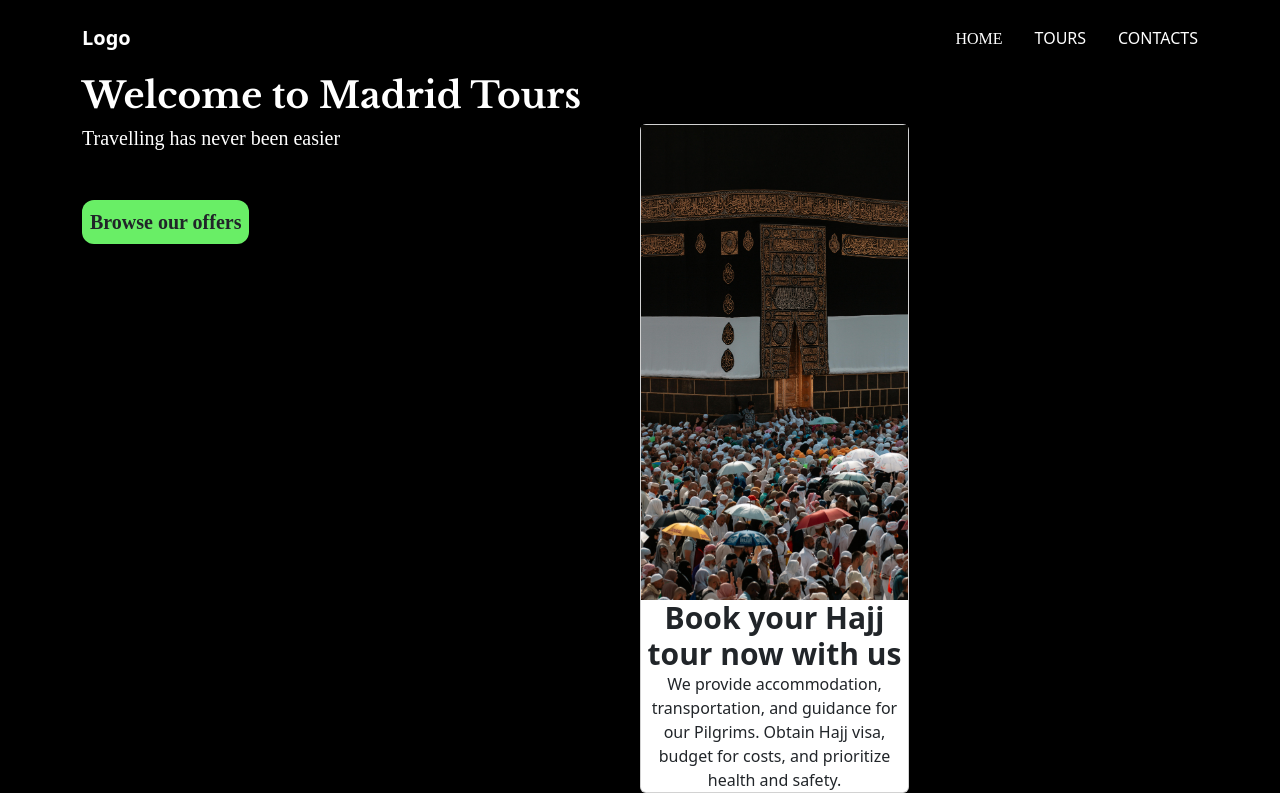
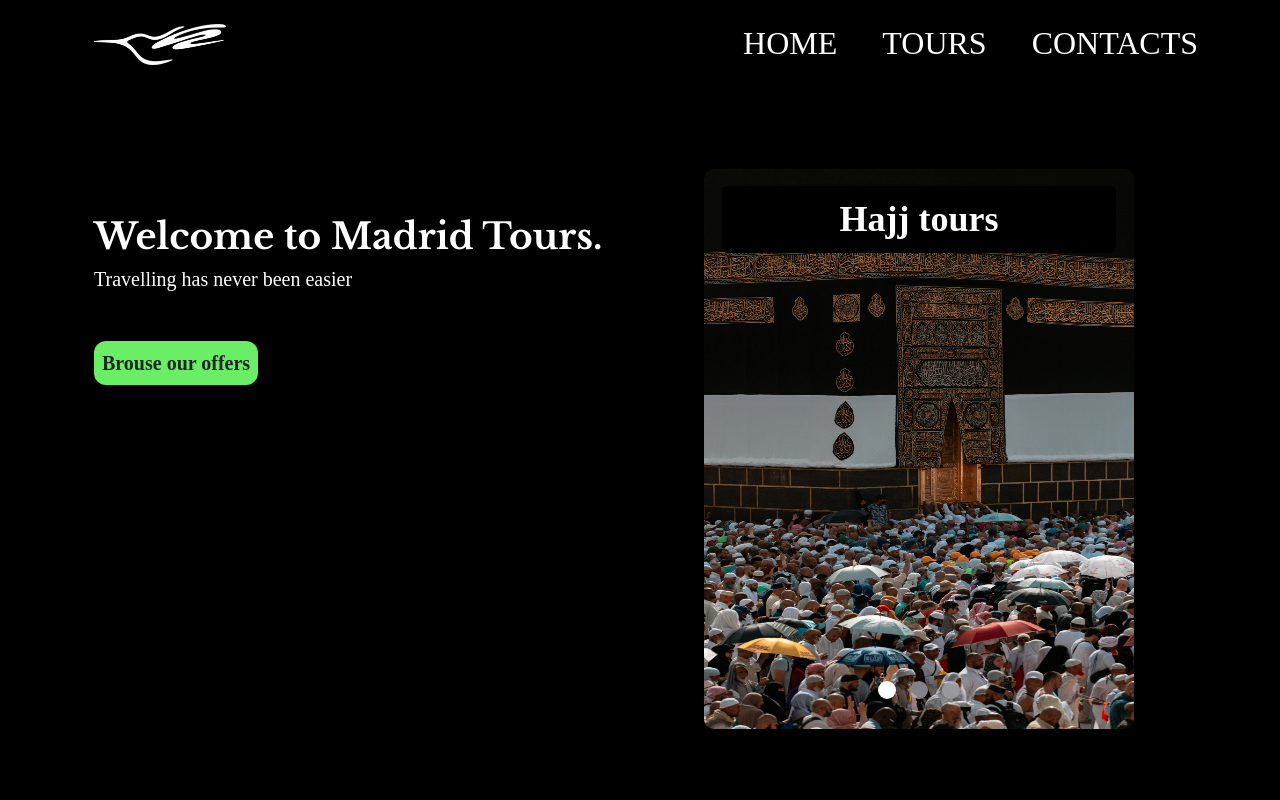
Before and after one commit to AmrKhalidMohamed/madrid-app, a React (Create React App) app: page / in a window 1280 px wide. Built offline with nearby package versions, Linux system fonts and the light colour scheme; a web font is replaced by a local one.

Commit message:
home layout

```diff
--- a/src/App.js
+++ b/src/App.js
@@ -21,7 +21,7 @@ const router = createBrowserRouter([
 
 function App() {
   return (
-      <div className="App">
+      <div className="App bg-black">
         <RouterProvider router={router}/>
       </div>
   );
--- /dev/null
+++ b/src/Component/Button.js
@@ -0,0 +1,12 @@
+import React from "react";
+
+export function Button(props) {
+  return (
+    <button
+      type="button"
+      className="p-2 ml-3 rounded-xl bg-main hover:bg-green-700 transition-all duration-300 mt-5 font-extrabold font-second text-xl"
+    >
+      {props.text}
+    </button>
+  );
+}
--- /dev/null
+++ b/src/Component/Card.js
@@ -0,0 +1,16 @@
+import React from "react";
+import img1 from "../Images/img1.jpg";
+
+export function Card() {
+  return (
+    <div class="flex w-[430px] h-[560px] relative">
+        <img class="w-[430px] h-[560px] left-0 top-0 absolute rounded-[10px]" src={img1} />
+        <div class="w-[394px] h-[67px] px-[116px] left-[18px] top-[17px] absolute bg-black rounded-md justify-center items-center gap-2.5 inline-flex">
+        <div class="text-white text-4xl font-bold font-second">Hajj tours</div>
+        </div>
+        <div class="w-[18px] h-[18px] left-[174px] top-[512px] absolute bg-white rounded-full"></div>
+        <div class="w-[18px] h-[18px] left-[206px] top-[512px] absolute opacity-80 bg-zinc-400 rounded-full"></div>
+        <div class="w-[18px] h-[18px] left-[238px] top-[512px] absolute opacity-80 bg-zinc-400 rounded-full"></div>
+    </div>
+  );
+}
--- a/src/Component/Header.js
+++ b/src/Component/Header.js
@@ -1,32 +1,15 @@
-import React from 'react';
-import img1 from '../Images/img1.jpg';
+import React from "react";
+import { Card } from "./Card";
 
 export default function Header() {
   return (
-    <div className='container-md'>
-      <div className='grid grid-cols-1 md:grid-cols-2'>
-        <div className='md:col-span-1'>
-          <div className='title'>
-            <h1 className='text-4xl text-white font-first font-bold mb-2'>Welcome to Madrid Tours</h1>
-            <h3 className='text-xl text-white font-second font-light'>Travelling has never been easier</h3>
-          </div>
-          <button type='button' className='p-2 rounded-xl bg-main hover:bg-green-700 transition-all duration-300 mt-5 font-bold font-second text-xl'>
-            Browse our offers
-          </button>
+    <div className="container-sm mt-5">
+      <div className="title">
+        <div className="text-4xl w-13 text-white font-first font-bold mb-2">
+          Welcome to Madrid Tours.
         </div>
-        <div className='md:col-span-1 mt-5 mr-5'>
-          <div className='card w-50'>
-            <img src={img1} className='' alt='hu' />
-            <div className=''>
-              <div className='text-center'>
-                <h1 className='text-3xl font-bold'>Book your Hajj tour now with us</h1>
-                <p>
-                  We provide accommodation, transportation, and guidance for our Pilgrims. Obtain
-                  Hajj visa, budget for costs, and prioritize health and safety.
-                </p>
-              </div>
-            </div>
-          </div>
+        <div className="text-xl text-white font-second font-light">
+          Travelling has never been easier
         </div>
       </div>
     </div>
--- /dev/null
+++ b/src/Component/NavItem.js
@@ -0,0 +1,13 @@
+import React from "react";
+import { Link } from "react-router-dom";
+
+export function NavItem(props) {
+  return (
+      <li>
+        <Link to={props.link} exact className="text-white text-[32px] group font-second">
+        {props.text}
+          <div class="scale-0 w-[31px] h-[0px] border-1 group-focus:scale-100 group-hover:scale-100 group-hover:opacity-40 border-white transition-all duration-300"></div>
+        </Link>
+      </li>
+  );
+}
--- a/src/Component/Navbar.js
+++ b/src/Component/Navbar.js
@@ -1,59 +1,37 @@
-import React from 'react';
-import { Link, NavLink } from 'react-router-dom';
+import React, { useState } from "react";
+import { Link } from "react-router-dom";
+import { NavItem } from "./NavItem";
+import Logo from '../Images/madridLogo.png'
 
 export default function Navbar() {
+  const [isOpen, setIsOpen] = useState(false);
+
+  const toggleMenu = () => {
+    setIsOpen(!isOpen);
+  };
+
   return (
-    <nav className="bg-black">
-      <div className="container-lg mx-auto flex items-center justify-between py-4">
-        <Link to="/" className="text-white text-xl font-bold">Logo</Link>
-        <button className="block lg:hidden focus:outline-none">
-          <svg
-            className="w-6 h-6 text-white"
-            fill="none"
-            stroke="currentColor"
-            viewBox="0 0 24 24"
-            xmlns="http://www.w3.org/2000/svg"
-          >
-            <path
-              strokeLinecap="round"
-              strokeLinejoin="round"
-              strokeWidth="2"
-              d="M4 6h16M4 12h16m-7 6h7"
-            ></path>
-          </svg>
+    <div className="bg-black grid sm:grid-cols-2 mb-20">
+      <div className="container-sm mx-auto flex items-center justify-between py-4">
+        <Link to="/" className="text-white text-xl font-bold">
+          <img src={Logo} alt="Logo" className="w-25"></img>
+        </Link>
+        <button
+        onClick={toggleMenu}
+        data-collapse-toggle="navbar-default" type="button" className="inline-flex items-center sm:hidden text-white" aria-controls="navbar-default" aria-expanded="false">
+        <span className="sr-only">Open main menu</span>
+        <svg className="w-5 h-5" aria-hidden="true" xmlns="http://www.w3.org/2000/svg" fill="none" viewBox="0 0 17 14">
+            <path stroke="currentColor" stroke-linecap="round" stroke-linejoin="round" stroke-width="2" d="M1 1h15M1 7h15M1 13h15"/>
+        </svg>
         </button>
-        <div className="hidden lg:flex lg:flex-grow lg:items-center lg:ml-8 lg:justify-end">
-          <ul className="flex flex-col lg:flex-row lg:space-x-8">
-            <li className="nav-item">
-              <NavLink
-                to="/"
-                exact
-                className="text-white font-second hover:text-gray-200 transition duration-300"
-              >
-                HOME
-              </NavLink>
-            </li>
-            <li className="nav-item">
-              <NavLink
-                to="/tours"
-                className="text-white hover:text-gray-200 transition duration-300"
-                activeClassName="font-bold"
-              >
-                TOURS
-              </NavLink>
-            </li>
-            <li className="nav-item">
-              <NavLink
-                to="/contacts"
-                className="text-white hover:text-gray-200 transition duration-300"
-                activeClassName="font-bold"
-              >
-                CONTACTS
-              </NavLink>
-            </li>
+      </div>
+        <div className={`sm:flex sm:flex-grow sm:items-center sm:justify-end ${isOpen ? 'block' : 'hidden'}`} id="navbar-default">
+          <ul className={`justify-center items-center gap-[45px] ${isOpen ? 'block' : 'inline-flex'}`}>
+            <NavItem text='HOME' link='/'/>
+            <NavItem text='TOURS' link='/tours'/>
+            <NavItem text='CONTACTS' link='/contacts'/>
           </ul>
         </div>
-      </div>
-    </nav>
+    </div>
   );
 }
--- a/src/Home.js
+++ b/src/Home.js
@@ -1,12 +1,22 @@
 import React from 'react'
 import Navbar from './Component/Navbar'
 import Header from './Component/Header'
+import { Card } from "./Component/Card";
+import { Button } from './Component/Button'
 
 const Home = () => {
   return (
-    <div className='bg-black'>
+    <div className='bg-black container-sm'>
       <Navbar/>
-      <Header/>
+      <div className='grid sm:grid-cols-12 '>
+        <div className='sm:col-span-6 '>
+          <Header/>
+          <Button text='Brouse our offers'/>
+        </div>
+        <div className='sm:col-span-6 mx-auto'>
+          <Card />
+        </div>
+      </div>
     </div>
   )
 }
--- a/src/index.js
+++ b/src/index.js
@@ -15,7 +15,7 @@ root.render(
     <App />
   </React.StrictMode>
 );
-
+document.body.style = 'background: black;';
 // If you want to start measuring performance in your app, pass a function
 // to log results (for example: reportWebVitals(console.log))
 // or send to an analytics endpoint. Learn more: https://bit.ly/CRA-vitals
```
Also changed, not shown: src/Images/madridLogo.png (added).
